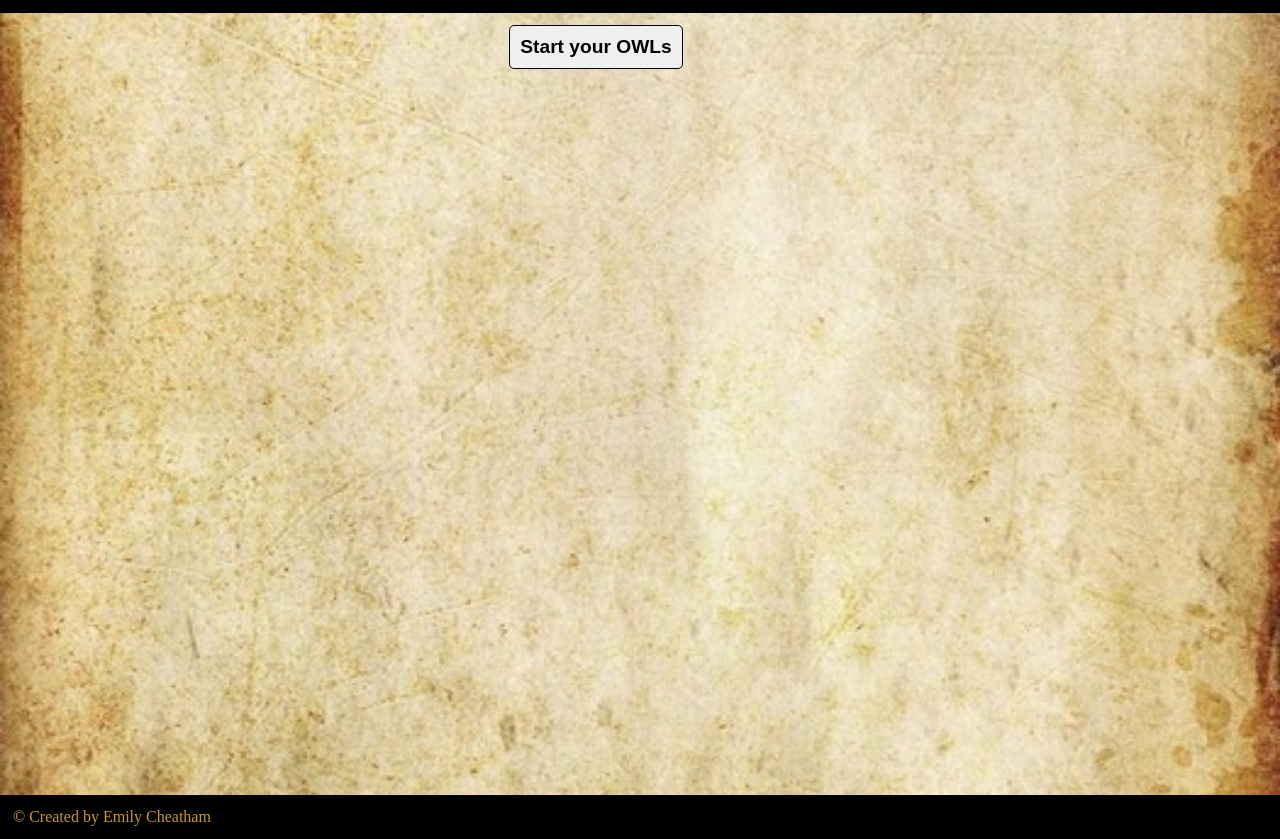
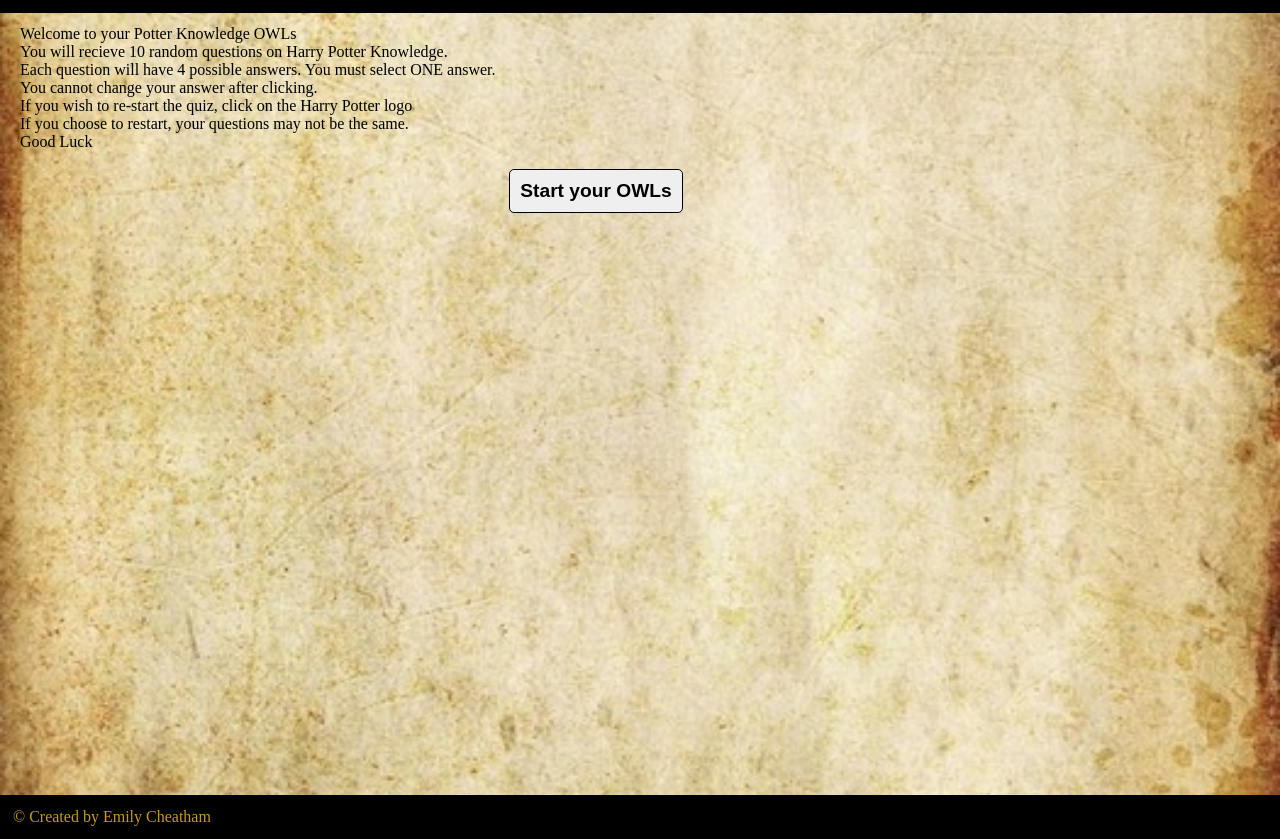
Before and after one commit to emilycheatham/Project2Quiz, a plain HTML site: page index.html in a window 1280 px wide. Shown: the part 69-908 px from the top of the page. Drawn offline with Linux system fonts and the light colour scheme; a web font is replaced by a local one.

Commit message:
add instructions at start. When click on start button, the instructions hide

```diff
--- a/assets/js/script.js
+++ b/assets/js/script.js
@@ -6,6 +6,7 @@ const questionElement = document.getElementById("question");
 const answerButtonsElement = document.getElementById("answer-buttons");
 const resultsArea = document.getElementById("results-area");
 const restartButton = document.getElementById("restart-btn");
+const instructions = document.getElementById("instructions");
 let score = 0;
 
 /* Variable so questions are shuffled so different question is displayed each time you play */
@@ -28,6 +29,7 @@ nextButton.addEventListener('click', () => {
  * Question counter will add 1 each question
  */
 function startGame() {
+    instructions.classList.add("hide");
     startButton.classList.add("hide");
     shuffledQuestions = questions.sort(() => Math.random() - .5);
     currentQuestionIndex = 0;
@@ -82,7 +84,6 @@ function selectAnswer(e) {
     }
     Array.from(answerButtonsElement.children).forEach(button => {
         setStatusClass(button, button.dataset.correct);
-
     });
     if (currentQuestionIndex < 9) {
         nextButton.classList.remove('hide');
@@ -129,17 +130,17 @@ function showResult() {
     let scoreText = document.getElementById("score-text");
     restartButton.classList.remove('hide');
     if (score > 8) {
-        scoreText.innerText = `You have been awarded a grade of: <b>OUTSTANDING </b>`;
+        scoreText.innerText = `You have been awarded a grade of: OUTSTANDING`;
     } else if (score > 6) {
-        scoreText.innerText = `You have been awarded a grade of: <b>EXCEEDS EXPECTATIONS </b>`;
+        scoreText.innerText = `You have been awarded a grade of: EXCEEDS EXPECTATIONS`;
     } else if (score > 4) {
         scoreText.innerText = `You have been awarded a grade of: ACCEPTABLE`;
     } else if (score > 2) {
-        scoreText.innerText = `You have been awarded a grade of: POOR `;
+        scoreText.innerText = `You have been awarded a grade of: POOR`;
     } else if (score > 0) {
-        scoreText.innerText = `You have been awarded a grade of: DREADFUL `;
+        scoreText.innerText = `You have been awarded a grade of: DREADFUL`;
     } else {
-        scoreText.innerText = `You have been awarded a grade of: TROLL `;
+        scoreText.innerText = `You have been awarded a grade of: TROLL`;
     }
 }
 
--- a/index.html
+++ b/index.html
@@ -39,10 +39,22 @@
         </div>
 
         <!-- Control buttons -->
-        <div class="controls">
-            <button id="start-btn" class="start-btn btn">Start your OWLs</button>
-            <button id="next-btn" class="next-btn btn hide">Next Question</button>
-            <button id="results-btn" class="results-btn btn hide">See Test Results</button>
+        <div>
+            <div class="instructions" id="instructions">
+            <p>Welcome to your Potter Knowledge OWLs</p>
+            <p>You will recieve 10 random questions on Harry Potter Knowledge.</p>
+            <p>Each question will have 4 possible answers. You must select ONE answer. </p>
+            <p>You cannot change your answer after clicking.</p>
+            <p>If you wish to re-start the quiz, click on the Harry Potter logo</p>
+            <p>If you choose to restart, your questions may not be the same.</p>
+            <p>Good Luck</p>
+            <br>
+            </div>
+            <div class="controls">
+                <button id="start-btn" class="start-btn btn">Start your OWLs</button>
+                <button id="next-btn" class="next-btn btn hide">Next Question</button>
+                <button id="results-btn" class="results-btn btn hide">See Test Results</button>
+            </div>
         </div>
 
         <!-- Results -->
```
Also changed, not shown: 1 other file.
